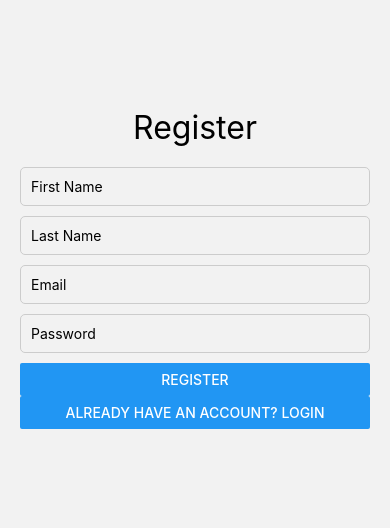
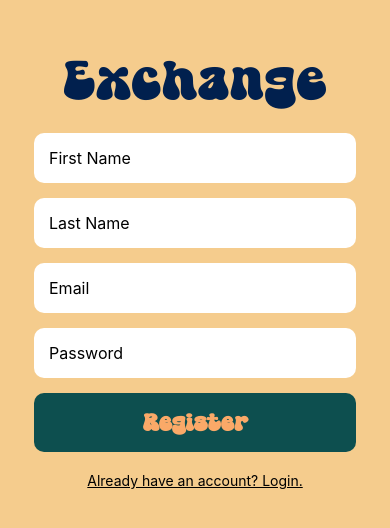
Before and after one commit to kruugerr/the-exchange-app, a React Native app in the folder frontend/exchange/: screen /Register in a window 390 px wide. Shown: the part 154-682 px from the top of the page. Built offline with nearby package versions, Linux system fonts and the light colour scheme.

Commit message:
register screen styling

```diff
--- a/frontend/exchange/src/screens/RegisterScreen.js
+++ b/frontend/exchange/src/screens/RegisterScreen.js
@@ -1,6 +1,6 @@
 // src/screens/RegisterScreen.js
-import React, { useState } from 'react';
-import { View, Text, TextInput, Button, StyleSheet, Alert } from 'react-native';
+import React, { useState, useRef } from 'react';
+import { View, Text, TextInput, TouchableWithoutFeedback, TouchableOpacity, Animated, StyleSheet } from 'react-native';
 import axios from 'axios';
 
 const RegisterScreen = ({ navigation }) => {
@@ -8,6 +8,24 @@ const RegisterScreen = ({ navigation }) => {
   const [lastName, setLastName] = useState('');
   const [email, setEmail] = useState('');
   const [password, setPassword] = useState('');
+
+  const scaleAnim = useRef(new Animated.Value(1)).current;
+
+  const handlePressIn = () => {
+    Animated.timing(scaleAnim, {
+      toValue: 0.95,
+      duration:100,
+      useNativeDriver:true,
+    }).start();
+  };
+
+  const handlePressOut = () => {
+    Animated.timing(scaleAnim, {
+      toValue: 1,
+      duration: 100,
+      useNativeDriver: true,
+    }).start();
+  };
 
   const handleRegister = async () => {
     try {
@@ -18,17 +36,14 @@ const RegisterScreen = ({ navigation }) => {
             password,
         });
 
-        Alert.alert('Success', 'Registration Successful');
         console.log('Register Response:', res.data);
 
         navigation.navigate('Login');
     } catch (error) {
         if (error.response) {
             console.log('Error Response:', error.response.data);
-            Alert.alert('Error', error.response.data.error);
         } else {
             console.log('Error Message:', error.message);
-            Alert.alert('Error', 'Network Error');
         }
     }
 };
@@ -36,7 +51,7 @@ const RegisterScreen = ({ navigation }) => {
 
   return (
     <View style={styles.container}>
-      <Text style={styles.title}>Register</Text>
+      <Text style={styles.title}>Exchange</Text>
       <TextInput
         style={styles.input}
         placeholder="First Name"
@@ -62,11 +77,14 @@ const RegisterScreen = ({ navigation }) => {
         onChangeText={setPassword}
         secureTextEntry
       />
-      <Button title="Register" onPress={handleRegister} />
-      <Button
-        title="Already have an account? Login"
-        onPress={() => navigation.navigate('Login')}
-      />
+      <TouchableWithoutFeedback onPressIn={handlePressIn} onPressOut={handlePressOut} onPress={handleRegister}>
+        <Animated.View style={[styles.button, {transform: [{scale: scaleAnim}]}]}>
+          <Text style={styles.buttonText}>Register</Text>
+        </Animated.View>
+      </TouchableWithoutFeedback>
+      <TouchableOpacity onPress={() => navigation.navigate('Login')}>
+        <Text style={styles.link}>Already have an account? Login.</Text>
+      </TouchableOpacity>
     </View>
   );
 };
@@ -75,19 +93,42 @@ const styles = StyleSheet.create({
   container: {
     flex: 1,
     justifyContent: 'center',
-    padding: 20,
+    alignItems:'center',
+    backgroundColor:'#F5CC8D',
+    padding:20,
   },
   title: {
-    fontSize: 32,
+    fontSize: 56,
+    color:'#01204E',
+    fontFamily:'SuperMagic',
     marginBottom: 20,
-    textAlign: 'center',
   },
   input: {
-    borderWidth: 1,
-    borderColor: '#ccc',
-    padding: 10,
-    marginBottom: 10,
-    borderRadius: 5,
+    width: '92%',
+    backgroundColor:'#fff',
+    padding:15,
+    borderRadius:10,
+    marginBottom: 15,
+    fontSize:16,
+  },
+  button:{
+    backgroundColor:'#0d4f4f',
+    padding:15,
+    borderRadius:10,
+    width:'92%',
+    alignItems:'center',
+    marginBottom:20,
+  },
+  buttonText:{
+    color:'#FAA968',
+    fontSize:24,
+    fontWeight:'bold',
+    fontFamily:'SuperMagic',
+  },
+  link:{
+    color:'#000',
+    fontSize:14,
+    textDecorationLine: 'underline'
   },
 });
 
```
